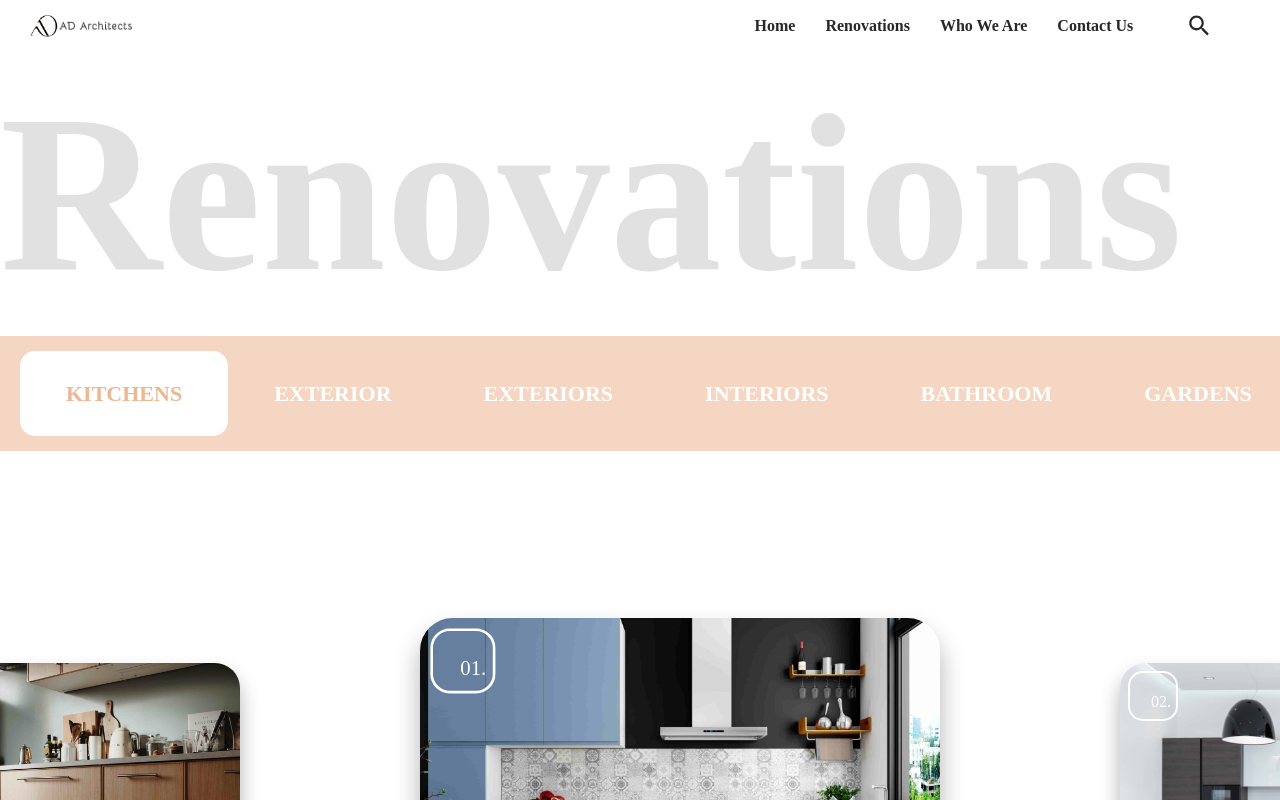
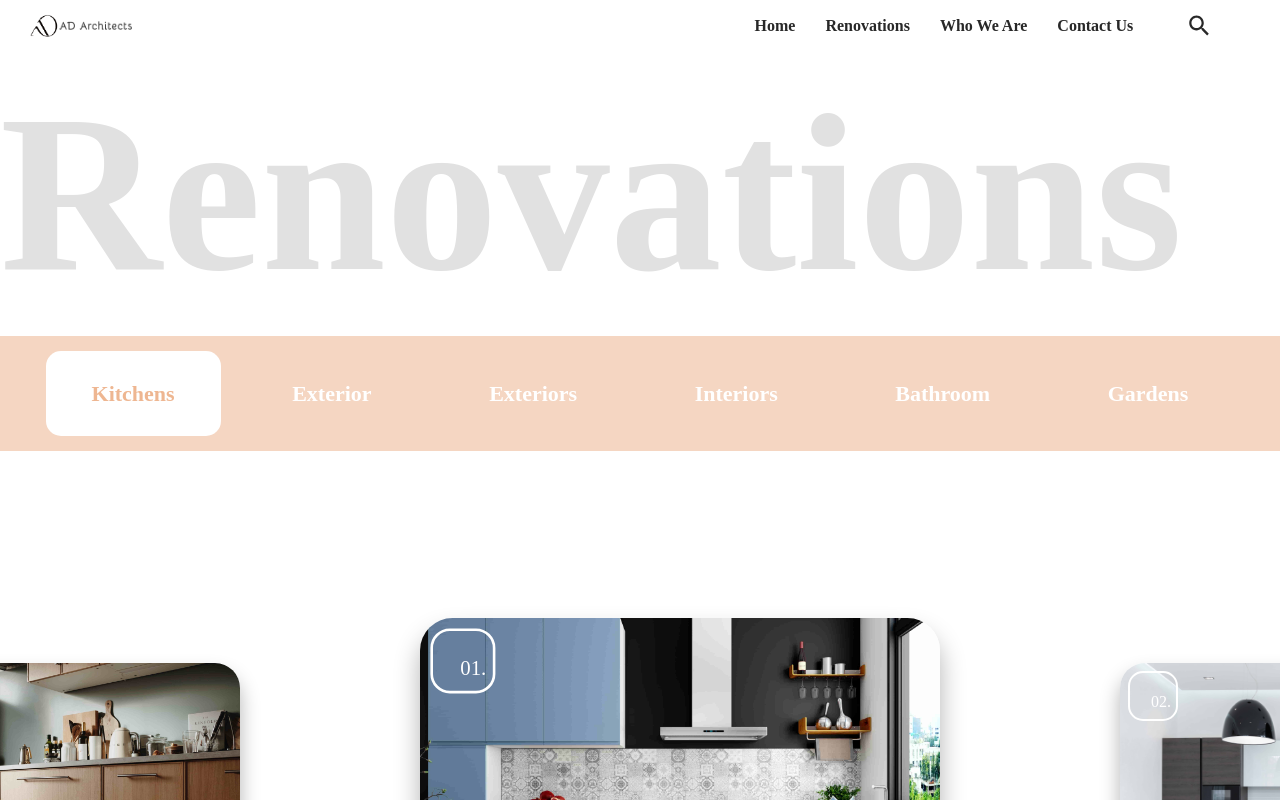
Before and after one commit to EDGI9/ad-architect-app, a React (Vite) app: page /ad-architect-app/renovations in a window 1280 px wide. Shown: the top 800 px of the page. Built offline with nearby package versions, Linux system fonts and the light colour scheme; a web font is replaced by a local one.

Commit message:
Adding small css fixes

```diff
--- a/src/components/Footer/Footer.scss
+++ b/src/components/Footer/Footer.scss
@@ -20,7 +20,7 @@
         grid-column: 7 / 12;
         display: flex;
         flex-wrap: wrap;
-        justify-content: end;
+        justify-content: flex-end;
         gap: 15%;
     }
 
--- a/src/components/SubNavBar/SubNavBar.scss
+++ b/src/components/SubNavBar/SubNavBar.scss
@@ -12,4 +12,10 @@
           padding: 15px 20px ;
      }
 
+     .c-sub-nav-bar__list-item{
+          :first-child{
+               text-transform: capitalize;
+          }
+     }
+
 }
```
